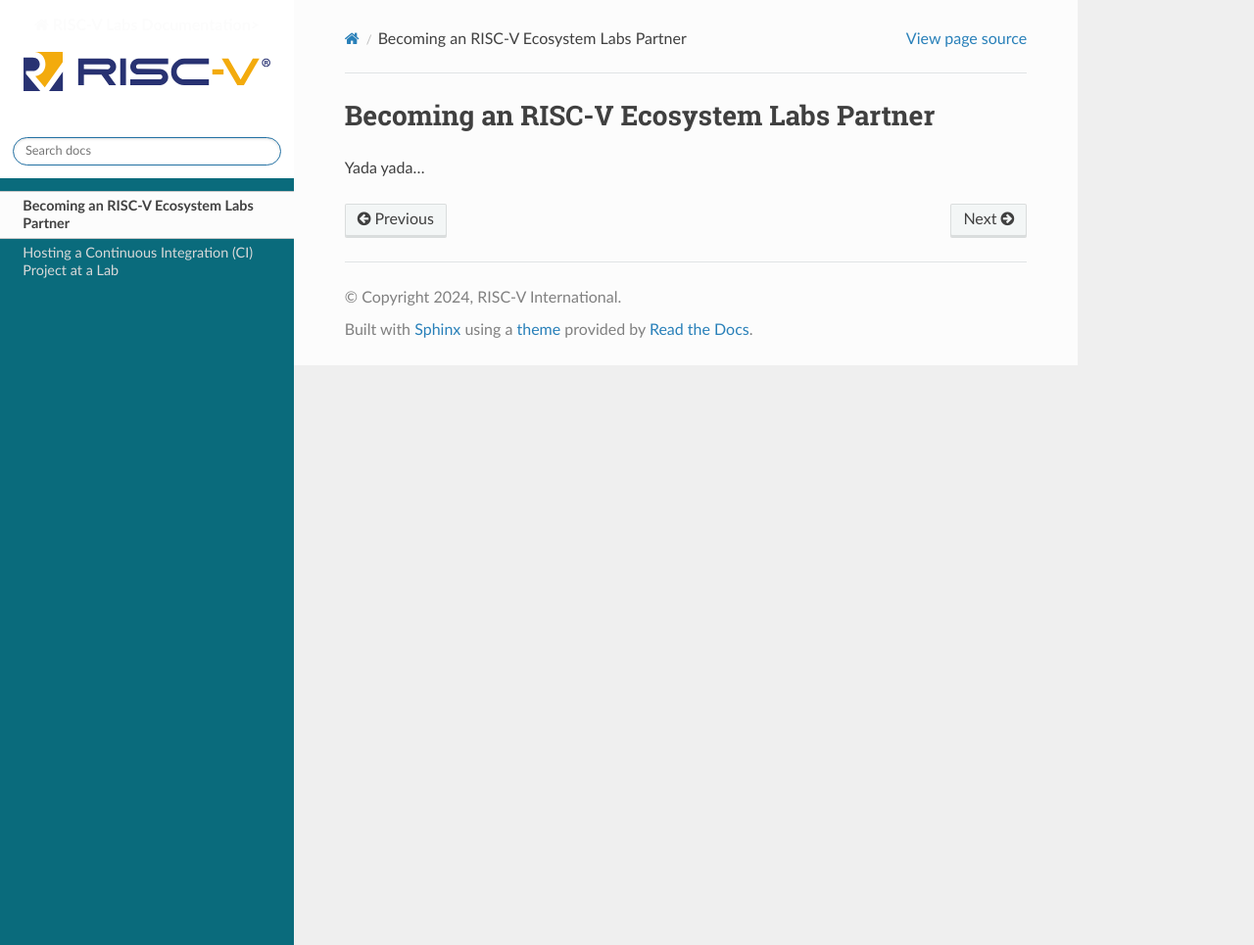
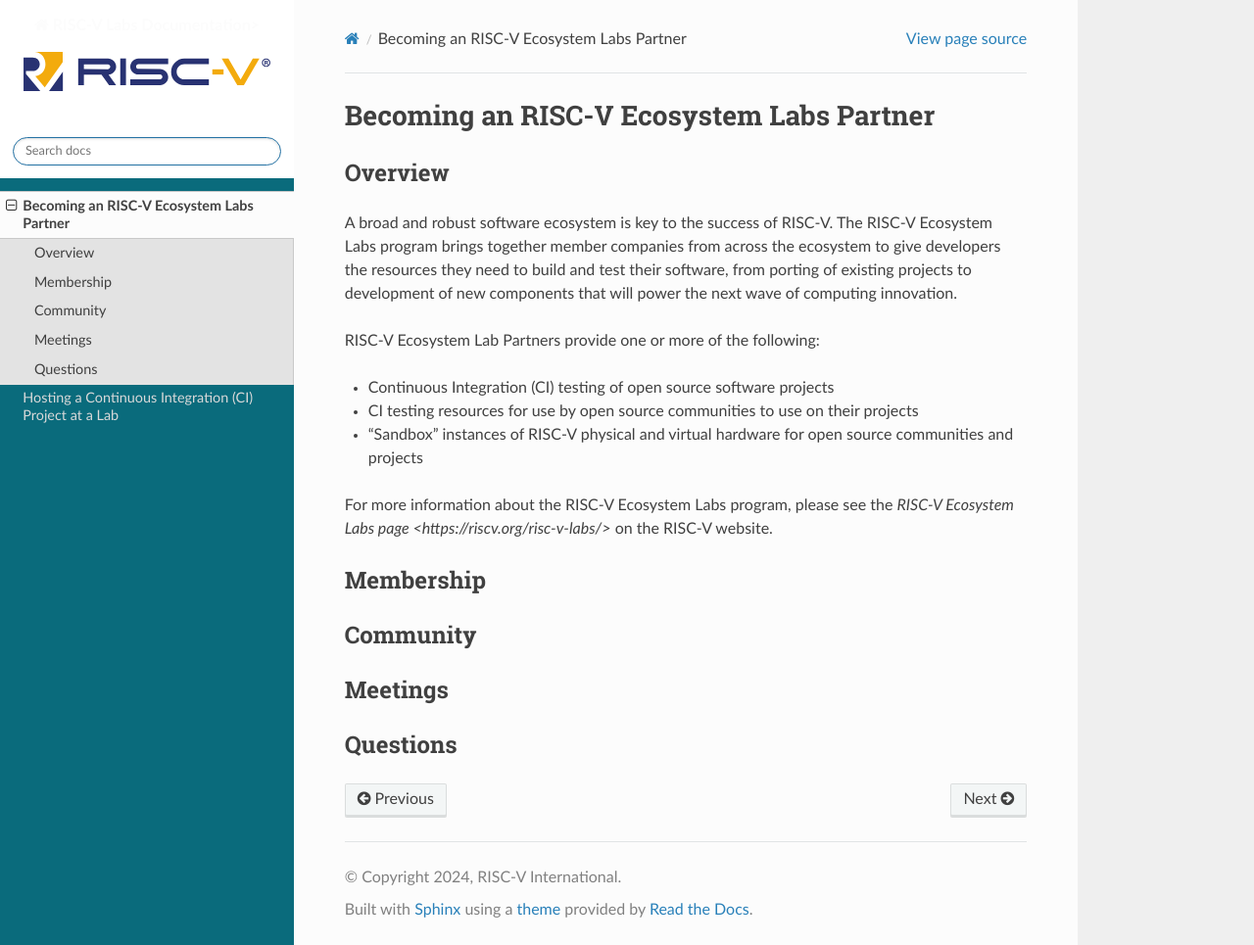
Before and after one commit to riscv-admin/labs-doc, a Sphinx documentation site: the page built from source/becoming_lab_partner.rst, in a window 1280 px wide and 965 px high. Shown: the whole window at 98% size. Built offline with Sphinx 7.4.7 and the Read the Docs theme 2.0.0, drawn with Linux system fonts in a browser that asks for light colours.

Commit message:
Rough structure for Becoming...
Signed-off-by: Jeff Scheel <jeff@riscv.org>

```diff
--- a/source/becoming_lab_partner.rst
+++ b/source/becoming_lab_partner.rst
@@ -2,4 +2,41 @@
 Becoming an RISC-V Ecosystem Labs Partner
 ==========================================
 
-Yada yada...
+++++++++++++++++++++++++++++++++++++++++++
+Overview
+++++++++++++++++++++++++++++++++++++++++++
+
+A broad and robust software ecosystem is key to the success of RISC-V.
+The RISC-V Ecosystem Labs program
+brings together member companies from across the ecosystem to give developers the
+resources they need to build and test their software, from porting of existing
+projects to development of new components that will power the next wave of computing
+innovation.
+
+RISC-V Ecosystem Lab Partners provide one or more of the following:
+
+- Continuous Integration (CI) testing of open source software projects
+- CI testing resources for use by open source communities to use on their projects
+- “Sandbox” instances of RISC-V physical and virtual hardware for open source communities and projects
+
+For more information about the RISC-V Ecosystem Labs program, please see the
+`RISC-V Ecosystem Labs page <https://riscv.org/risc-v-labs/>` on the RISC-V website.
+
+++++++++++++++++++++++++++++++++++++++++++
+Membership
+++++++++++++++++++++++++++++++++++++++++++
+
+
+++++++++++++++++++++++++++++++++++++++++++
+Community
+++++++++++++++++++++++++++++++++++++++++++
+
+
+++++++++++++++++++++++++++++++++++++++++++
+Meetings
+++++++++++++++++++++++++++++++++++++++++++
+
+
+++++++++++++++++++++++++++++++++++++++++++
+Questions
+++++++++++++++++++++++++++++++++++++++++++
```
